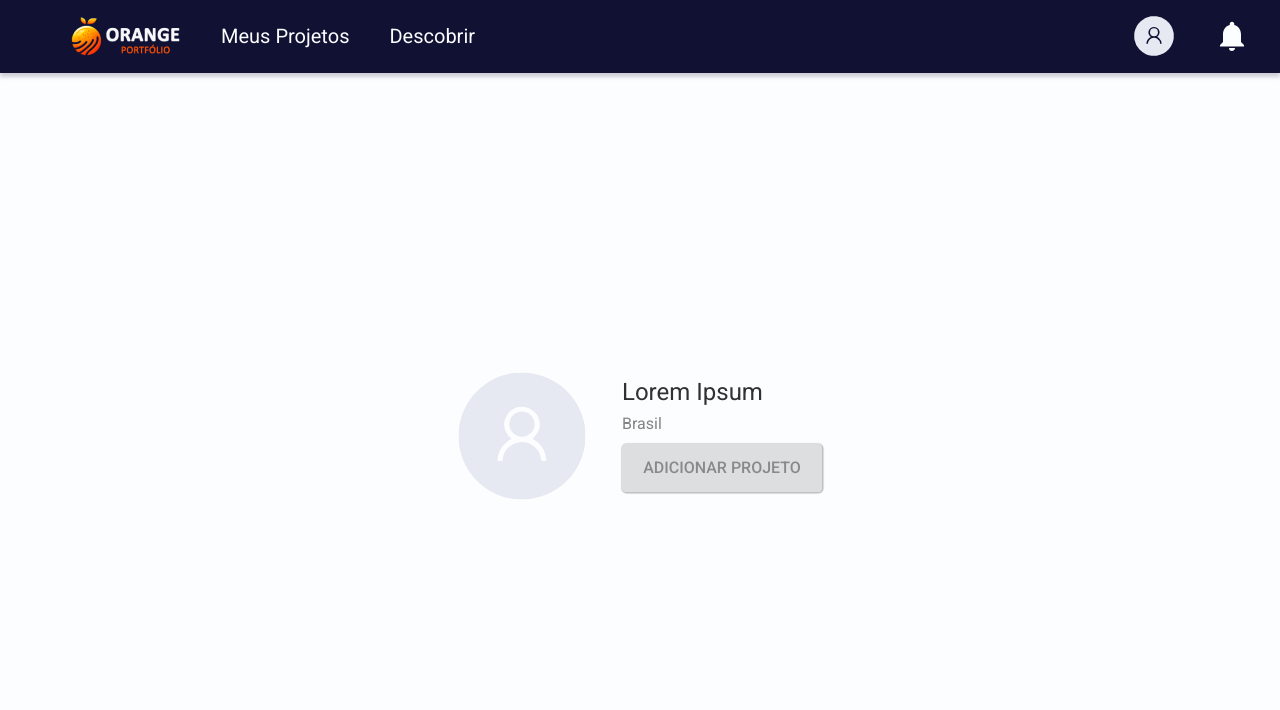
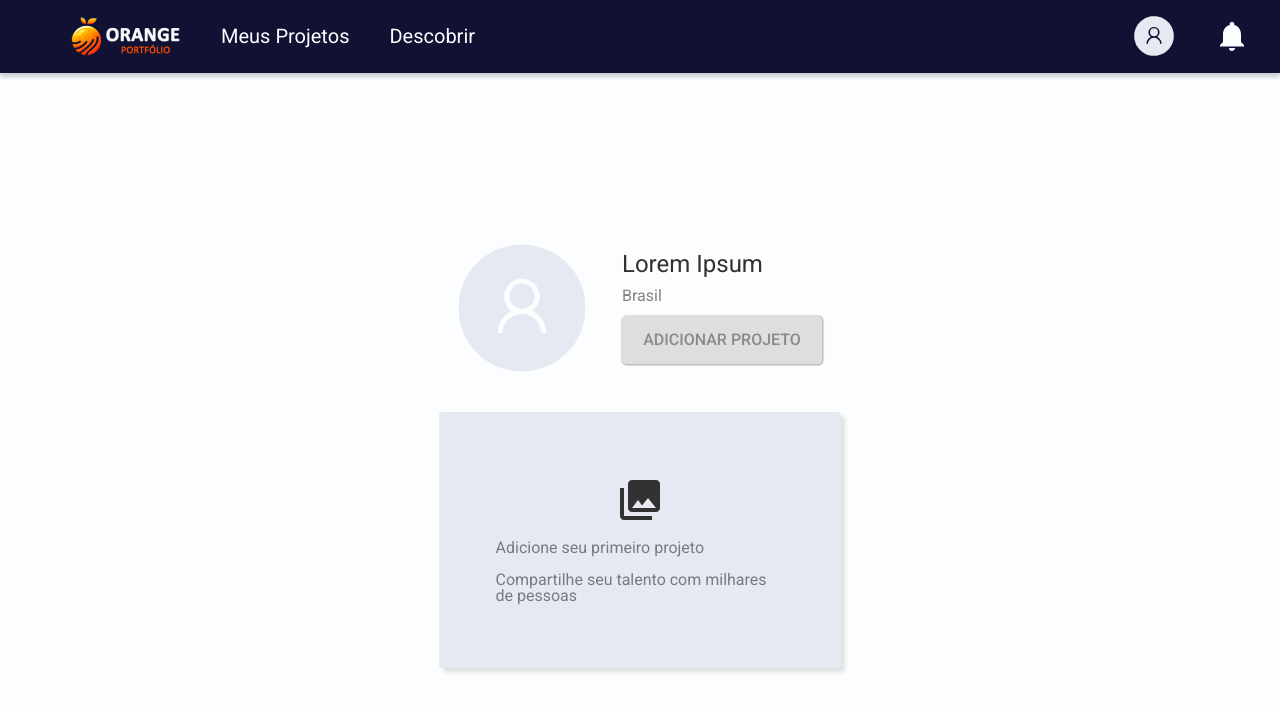
Before and after one commit to squad7-fcamara/spa-orange-portfolio, a React (Vite) app: page /profile in a window 1280 px wide. Shown: the top 710 px of the page. Built offline with nearby package versions, Linux system fonts and the light colour scheme.

Commit message:
:recycle: refactor(ProjectCards): Add cards 'add-project', and 'blank', making better use of react components and styled-components

```diff
--- /dev/null
+++ b/src/components/TemplateCard/index.jsx
@@ -0,0 +1,26 @@
+import { MdCollections } from "react-icons/md";
+import { ProjectImageSC, ContainerCardSC } from "./style";
+
+const TemplateCard = () => {
+  // TODO: RECEBER PROPS
+  // FIXME: APAGAR MOCK PROPS
+
+  const props = { class: "add-project", activated: true };
+
+  return (
+    <ContainerCardSC className={props?.class} $activated={props?.activated}>
+      <ProjectImageSC
+        className="project-image"
+        src={props.projectImage}
+        alt="imagem do projeto"
+      />
+      <MdCollections className="icon-pictures " size={"3rem"} color="#323232" />
+      <h1 className="title">Adicione seu primeiro projeto</h1>
+      <p className="paragraph">
+        Compartilhe seu talento com milhares de pessoas
+      </p>
+    </ContainerCardSC>
+  );
+};
+
+export default TemplateCard;
--- /dev/null
+++ b/src/components/TemplateCard/style.jsx
@@ -0,0 +1,98 @@
+import styled from "styled-components";
+import { bp } from "../../utils/breakpoints";
+
+export const ContainerCardSC = styled.div`
+  width: 33%;
+
+  display: flex;
+  flex-direction: column;
+  justify-content: center;
+  gap: 1rem;
+
+  border-radius: 0.25rem;
+  box-shadow: 0.25rem 0.25rem 0.25rem rgba(0, 0, 0, 0.12);
+
+  .icon-pictures {
+    margin: 0 auto;
+  }
+
+  .title,
+  .paragraph {
+    color: #303133;
+    opacity: 0.6;
+
+    margin: 0 14%;
+  }
+
+  .project-image,
+  .icon-pictures,
+  .title,
+  .paragraph {
+    display: none;
+  }
+
+  &.add-project {
+    height: 16rem;
+    background: #e6e9f2;
+
+    .icon-pictures,
+    .title,
+    .paragraph {
+      display: initial;
+    }
+
+    &:hover {
+      cursor: ${(props) => (props.$activated ? "pointer" : "not-allowed")};
+    }
+
+    &:active {
+      ${(props) =>
+        props.$activated &&
+        "position: relative; top: 1px; left: 1px; box-shadow: 0.1rem 0.1rem 0.1rem rgba(0, 0, 0, 0.12);"}
+    }
+
+    @media (max-width: ${bp.tablet}) {
+      height: calc((100vw - 1.5rem) * 9 / 16);
+    }
+  }
+
+  &.with-project {
+    .project-image {
+      display: initial;
+    }
+
+    &:hover {
+      transition: transform 0.3s ease-in-out;
+      transform: scale(1.03);
+    }
+  }
+
+  &.blank {
+    height: 16rem;
+    background: rgba(230, 233, 242, 0.2);
+    box-shadow: none;
+
+    @media (max-width: ${bp.tablet}) {
+      height: calc((100vw - 1.5rem) * 9 / 16);
+    }
+  }
+
+  @media (max-width: ${bp.laptop}) {
+    width: 50%;
+  }
+  @media (max-width: ${bp.tablet}) {
+    width: 100%;
+  }
+`;
+
+export const CardSC = styled.div``;
+
+export const ProjectImageSC = styled.img`
+  width: 100%;
+  height: 16rem;
+  border-radius: 0.25rem;
+
+  @media (max-width: ${bp.tablet}) {
+    height: calc((100vw - 1.5rem) * 9 / 16);
+  }
+`;
--- a/src/pages/MyPortfolio/index.jsx
+++ b/src/pages/MyPortfolio/index.jsx
@@ -1,10 +1,12 @@
 import { DashboardSC } from "../../components/Dashboard/style";
+import TemplateCard from "../../components/TemplateCard";
 import UserProfileStamp from "../../components/UserProfileStamp";
 
 const MyPortfolio = () => {
   return (
     <DashboardSC>
       <UserProfileStamp />
+      <TemplateCard />
     </DashboardSC>
   );
 };
```
